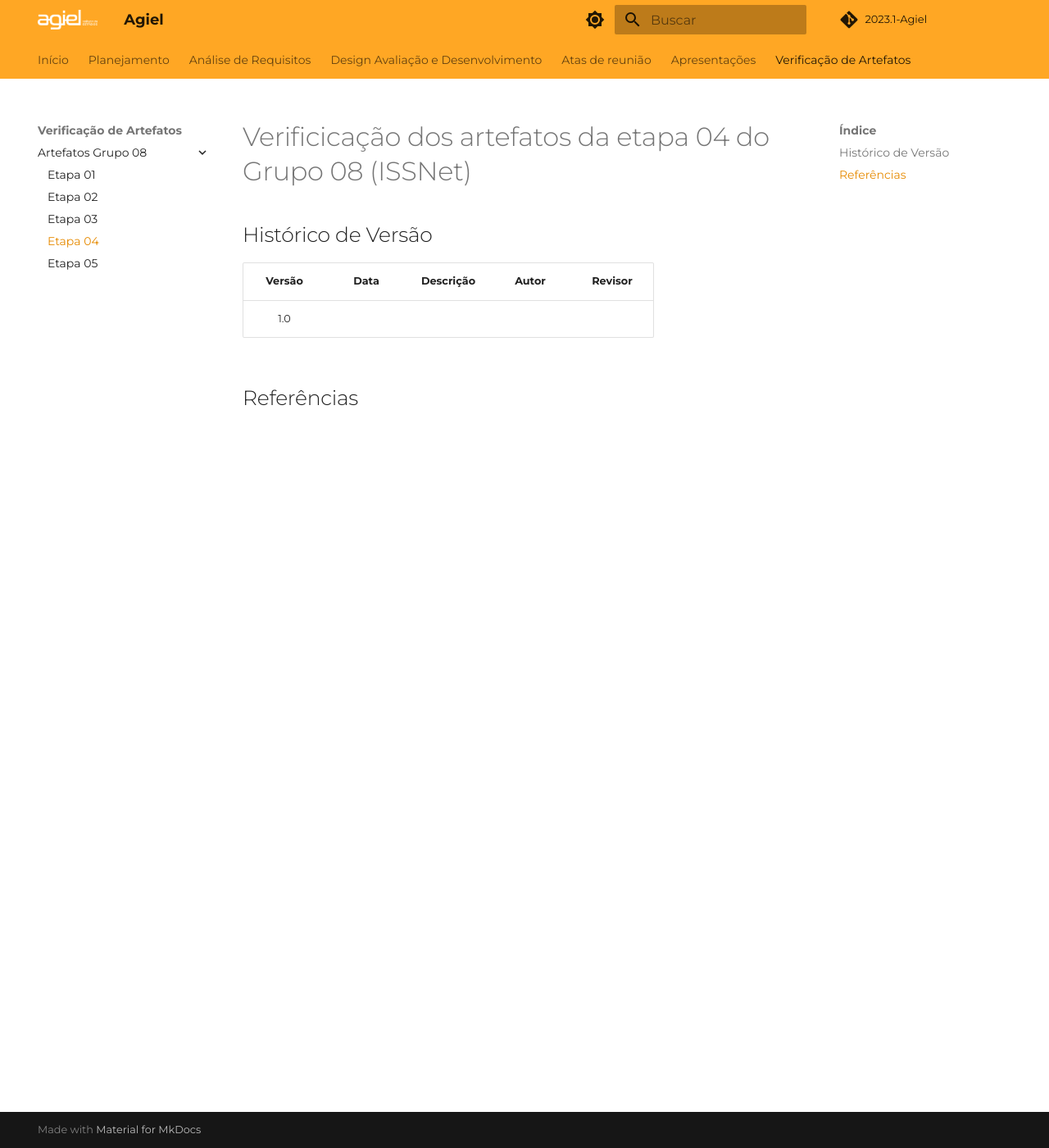
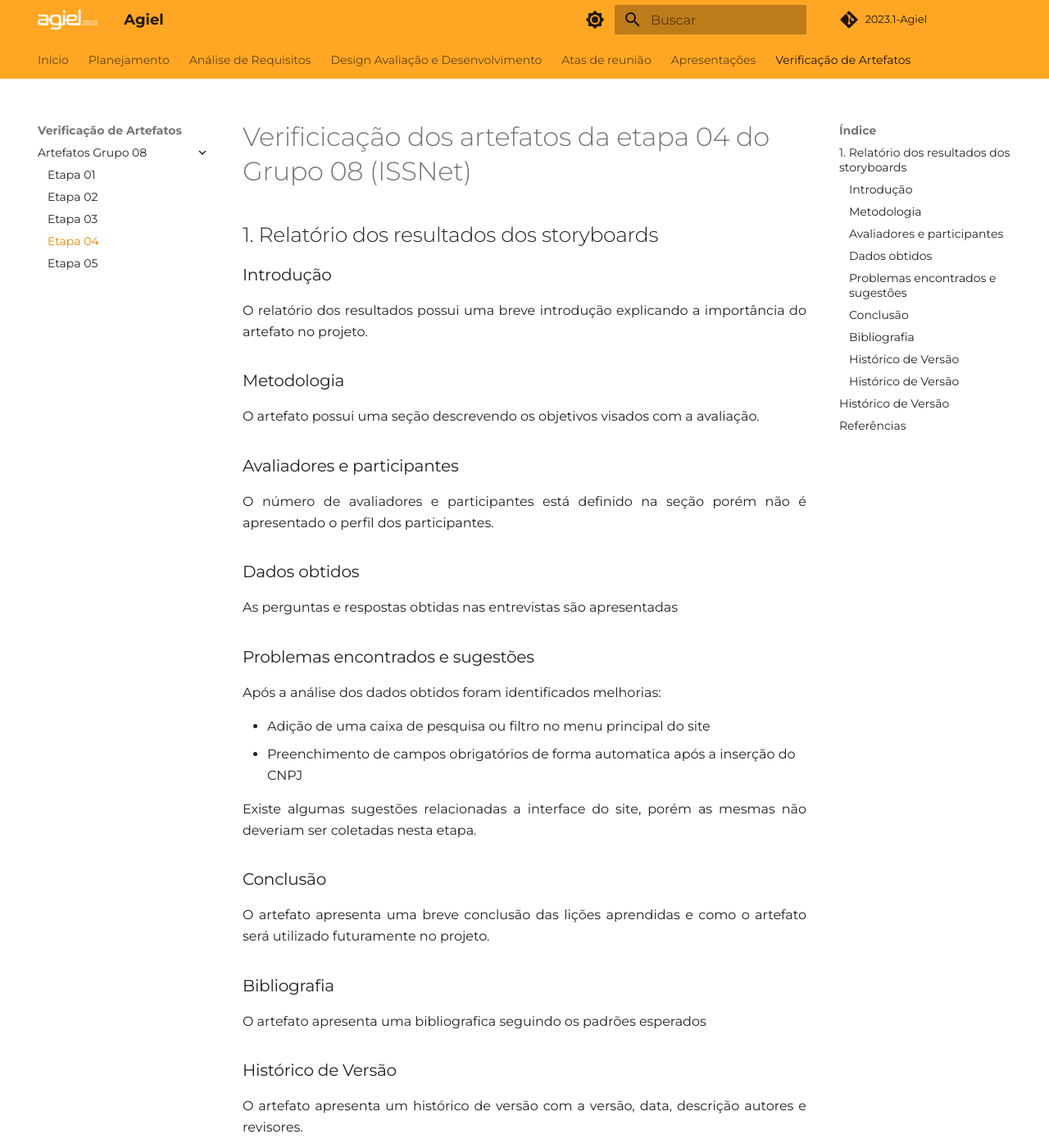
Before and after one commit to Interacao-Humano-Computador/2023.1-Agiel, an MkDocs documentation site: the page built from docs/verificacao/grupo_8/etapa_4.md, in a window 1280 px wide and 1400 px high. Shown: the whole window at 82% size. Built offline with MkDocs 1.6.1 and Material for MkDocs 9.7.7, drawn with Linux system fonts in a browser that asks for light colours; some web fonts are replaced; comment, search, counter and statistics services are not loaded; some of the changed text lies outside the part shown.

Commit message:
docs: adicionado verificação do artefato de relato de resultados do storyboard

```diff
--- a/docs/verificacao/grupo_8/etapa_4.md
+++ b/docs/verificacao/grupo_8/etapa_4.md
@@ -1,9 +1,68 @@
 # Verificicação dos artefatos da etapa 04 do Grupo 08 (ISSNet)
+
+## 1. Relatório dos resultados dos storyboards
+
+### Introdução
+
+<p align='justify'>
+    O relatório dos resultados possui uma breve introdução explicando a importância do artefato no projeto.
+</p>
+
+### Metodologia
+
+<p align='justify'>
+    O artefato possui uma seção descrevendo os objetivos visados com a avaliação.
+</p>
+
+### Avaliadores e participantes
+
+<p align='justify'>
+    O número de avaliadores e participantes está definido na seção porém não é apresentado o perfil dos participantes.
+</p>
+
+### Dados obtidos
+
+<p align='justify'>
+    As perguntas e respostas obtidas nas entrevistas são apresentadas
+</p>
+
+### Problemas encontrados e sugestões
+
+<p align='justify'>
+    Após a análise dos dados obtidos foram identificados melhorias:
+</p>
+
+* Adição de uma caixa de pesquisa ou filtro no menu principal do site
+* Preenchimento de campos obrigatórios de forma automatica após a inserção do CNPJ
+
+<p align='justify'>
+    Existe algumas sugestões relacionadas a interface do site, porém as mesmas não deveriam ser coletadas nesta etapa.
+</p>
+
+### Conclusão
+
+<p align='justify'>
+    O artefato apresenta uma breve conclusão das lições aprendidas e como o artefato será utilizado futuramente no projeto.
+</p>
+
+### Bibliografia
+
+<p align='justify'>
+    O artefato apresenta uma bibliografica seguindo os padrões esperados
+</p>
+
+### Histórico de Versão
+
+<p align='justify'>
+    O artefato apresenta um histórico de versão com a versão, data, descrição autores e revisores.
+</p>
+
+### Histórico de Versão
 
 ## Histórico de Versão
 
 | Versão | Data  |            Descrição              |     Autor      |    Revisor    |
 |:------:|:-----:|:---------------------------------:|:--------------:|:-------------:|
-|  1.0   |  |  |  | |
+|  1.0   | 05/06 | Verificação do artefato de relato de resultados do storyboard | Vitor | Ana Beatriz |
 
 ## Referências
```
